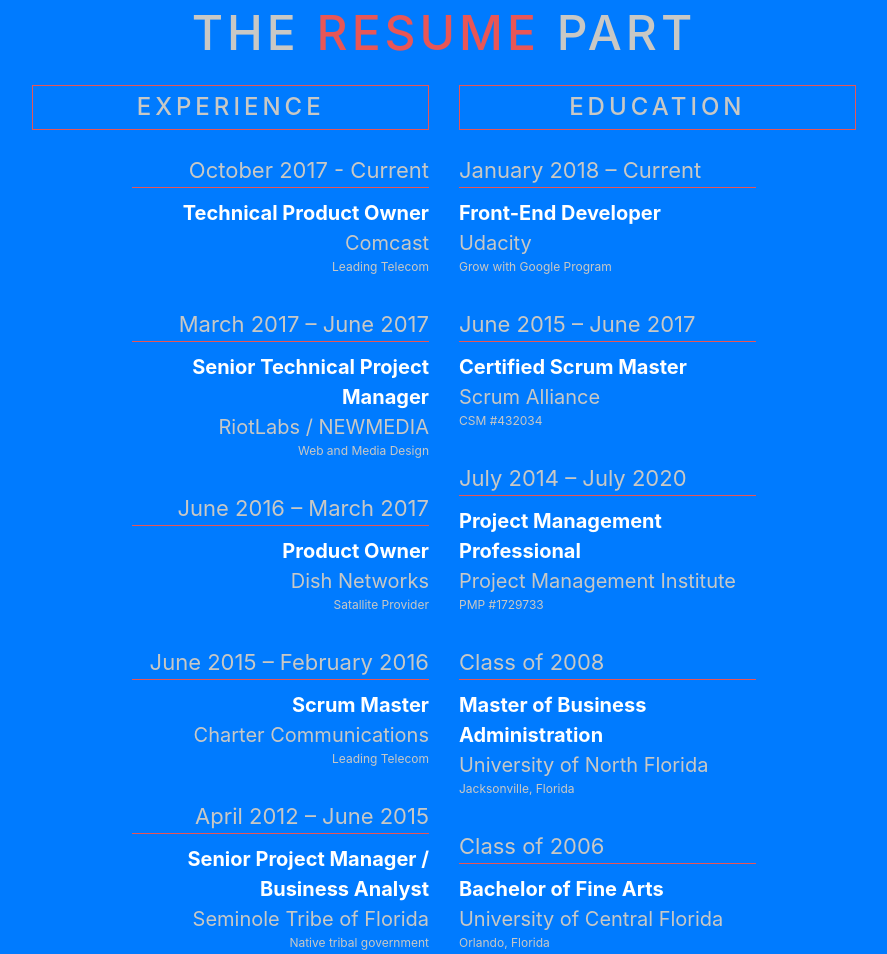
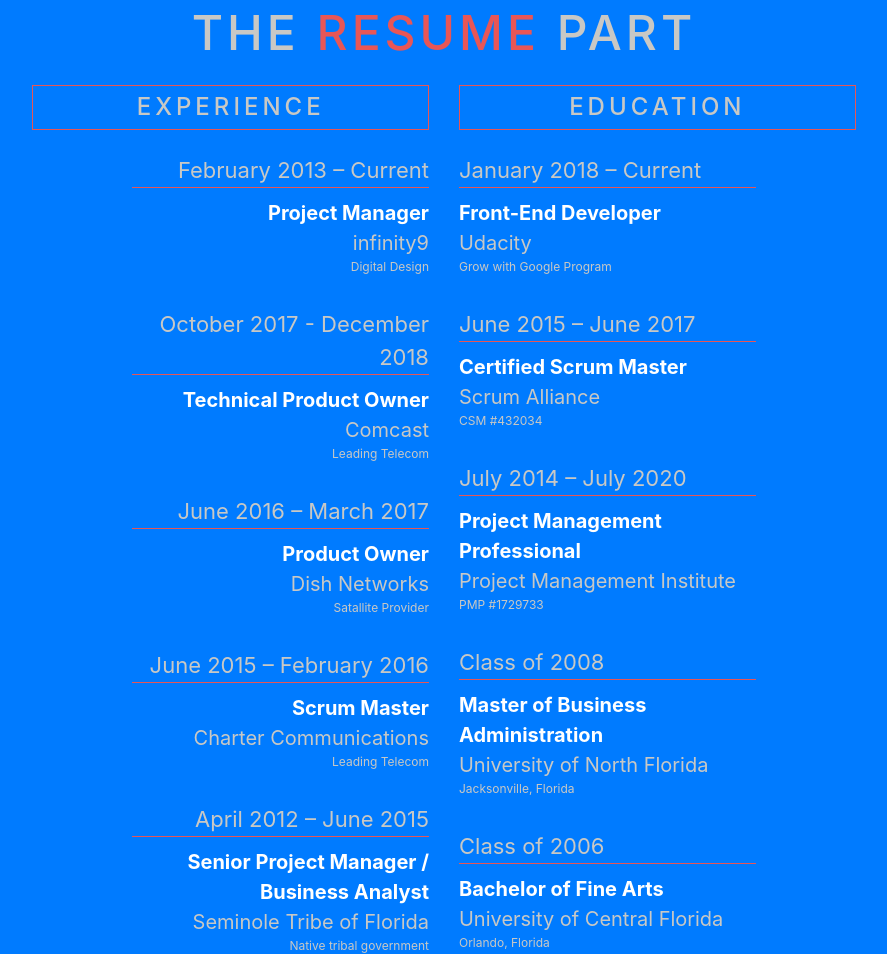
Before and after one commit to brairden/brairden.github.com, a website with bundled scripts: page index.html in a window 1280 px wide. Shown: the part 2759-3713 px from the top of the page, without its empty margins (196-1083 px from the left). Built offline with nearby package versions, Linux system fonts and the light colour scheme.

Commit message:
Update work history

```diff
--- a/index.html
+++ b/index.html
@@ -200,16 +200,16 @@
                 <h4 class="headers-box">Experience</h4>
                 <div class="w-75 float-right">
                   <div class="job-entry">
-                    <div class="underline-title text-right">October 2017 - Current</div>
+                    <div class="underline-title text-right">February 2013 – Current</div>
+                    <div class="text-white"><strong>Project Manager</strong></div>
+                    <div>infinity9</div>
+                    <div class="small-description">Digital Design</div>
+                  </div>
+                  <div class="job-entry">
+                    <div class="underline-title text-right">October 2017 - December 2018</div>
                     <div class="text-white"><strong>Technical Product Owner</strong></div>
                     <div>Comcast</div>
                     <div class="small-description">Leading Telecom</div>
-                  </div>
-                  <div class="job-entry">
-                    <div class="underline-title text-right">March 2017 – June 2017</div>
-                    <div class="text-white"><strong>Senior Technical Project Manager</strong></div>
-                    <div>RiotLabs / NEWMEDIA</div>
-                    <div class="small-description">Web and Media Design</div>
                   </div>
                   <div class="job-entry">
                     <div class="underline-title text-right">June 2016 – March 2017</div>
```
